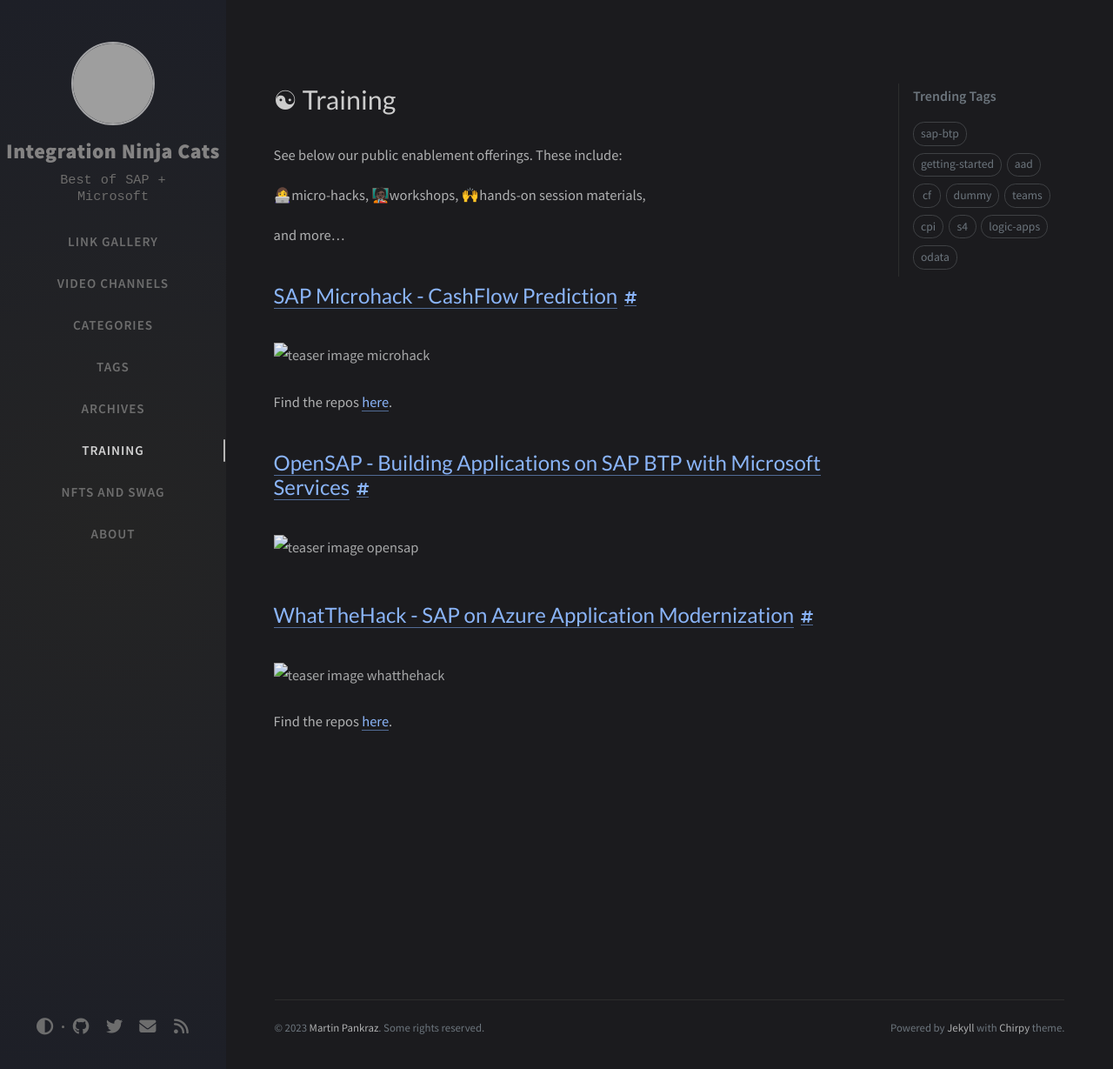
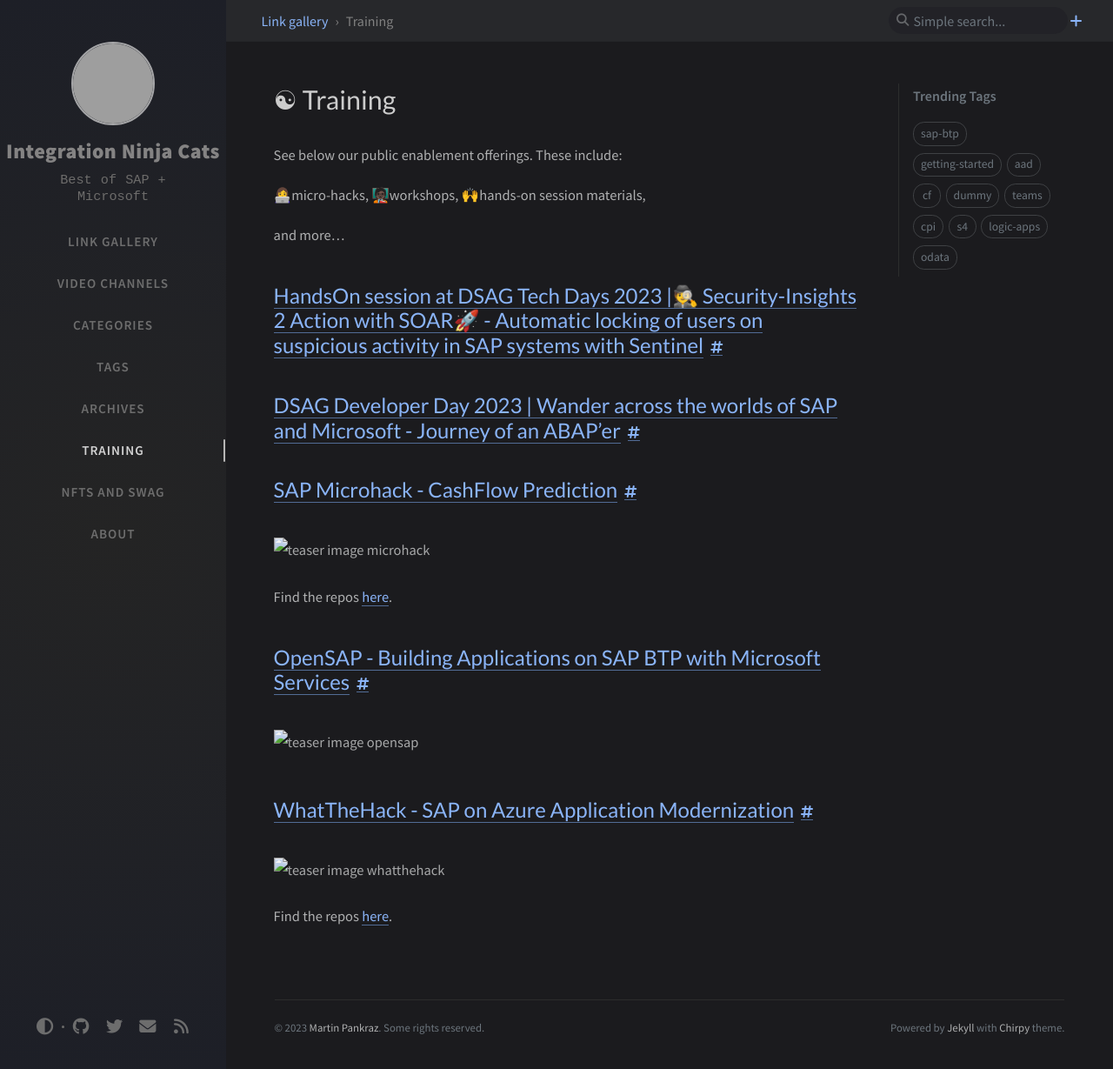
Before and after one commit to MartinPankraz/ninja-unicorn, a Jekyll site: the page built from _tabs/workshops.md, in a window 1280 px wide and 1229 px high. Shown: the whole window at 87% size. Built offline with Jekyll 4.4.1, drawn with Linux system fonts in a browser that asks for light colours; nearby versions of some CDN libraries; comment, search, counter and statistics services are not loaded; grey boxes are pictures that could not be loaded.

Commit message:
add dsag workshops

```diff
--- a/_tabs/workshops.md
+++ b/_tabs/workshops.md
@@ -11,6 +11,10 @@
 🙌hands-on session materials,
 
 and more...
+
+## [HandsOn session at DSAG Tech Days 2023 |🕵️ Security-Insights 2 Action with SOAR🚀 - Automatic locking of users on suspicious activity in SAP systems with Sentinel](https://github.com/MartinPankraz/Security-Insights-2-Action){:target="\_blank"}
+
+## [DSAG Developer Day 2023 | Wander across the worlds of SAP and Microsoft - Journey of an ABAP'er](https://github.com/MartinPankraz/ABAP-Developer-Day){:target="\_blank"}
 
 ## [SAP Microhack - CashFlow Prediction](https://github.com/thzandvl/microhack-sap-data/tree/DSAG){:target="\_blank"}
 
```
